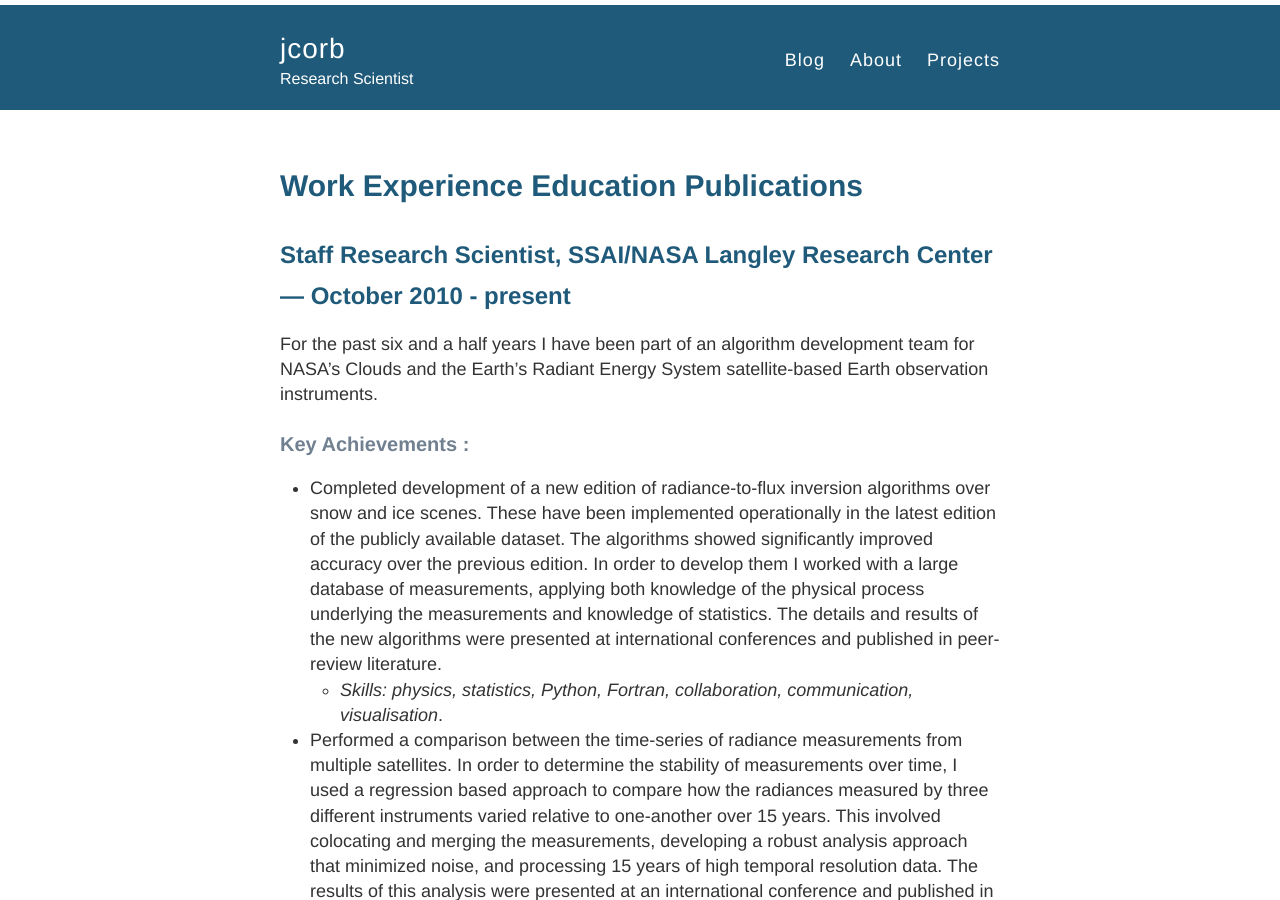
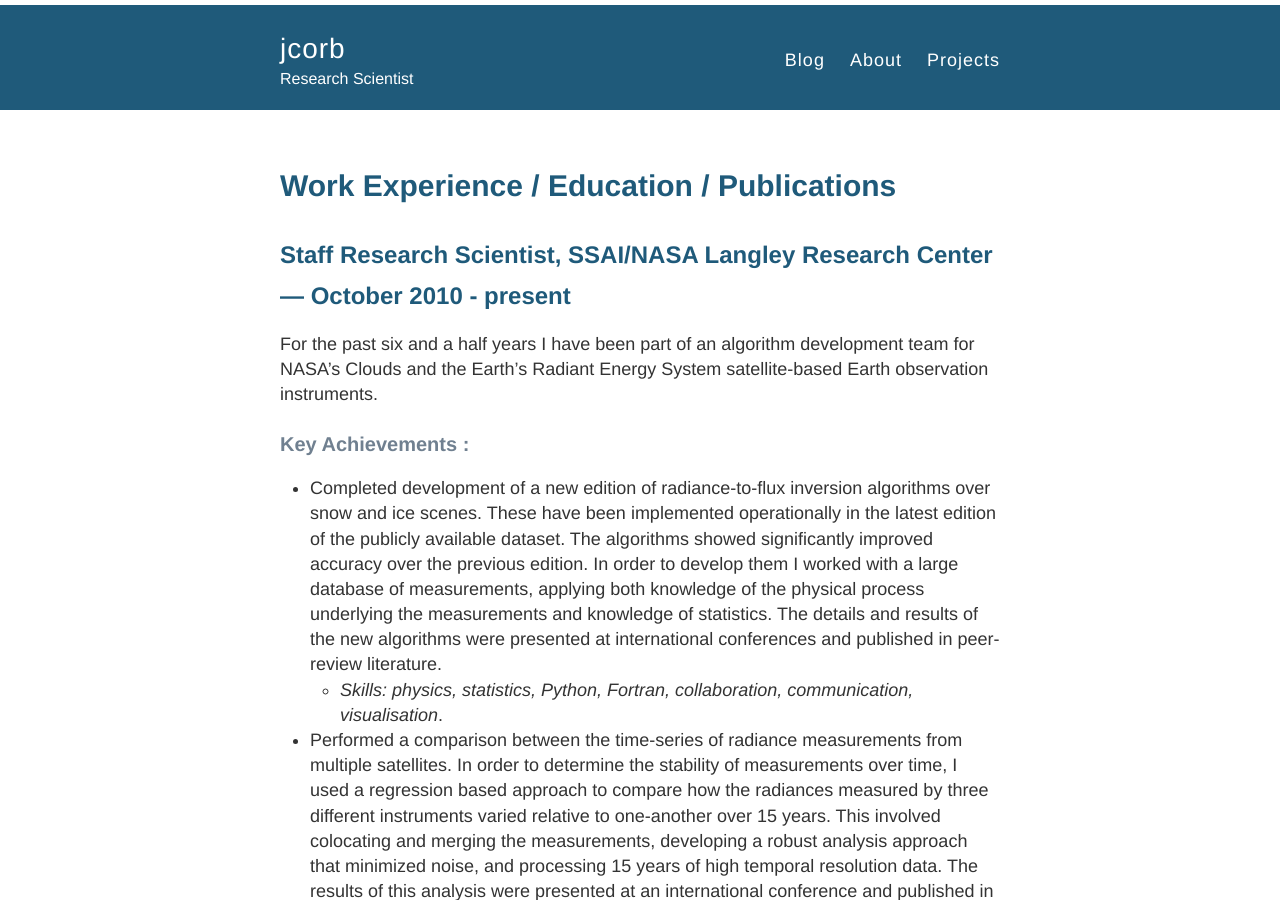
Before and after one commit to jcorb/jcorb.github.io, a Jekyll site: the page built from work_experience.md, in a window 1280 px wide and 900 px high. Built offline with Jekyll 4.4.1, drawn with Linux system fonts in a browser that asks for light colours; nearby versions of some CDN libraries; our own code applies the rules of GitHub Pages for plain Markdown files.

```diff
--- a/work_experience.md
+++ b/work_experience.md
@@ -1,7 +1,7 @@
 ---
 layout: default
 ---
-# Work Experience [Education]('./education.md') [Publications]('./publications.md')
+# Work Experience / [Education]('./education.md') / [Publications]('./publications.md')
 ## Staff Research Scientist, SSAI/NASA Langley Research Center — October 2010 - present
 
 For the past six and a half years I have been part of an algorithm development team for NASA's Clouds and the Earth’s Radiant Energy System satellite-based Earth observation instruments.
```
